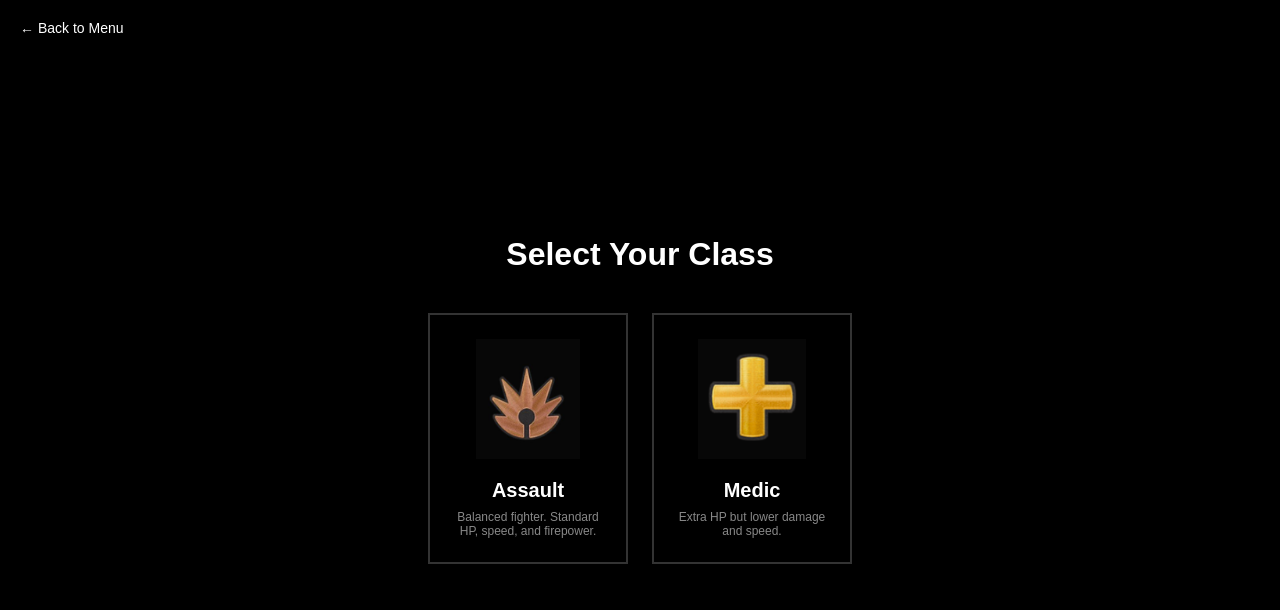
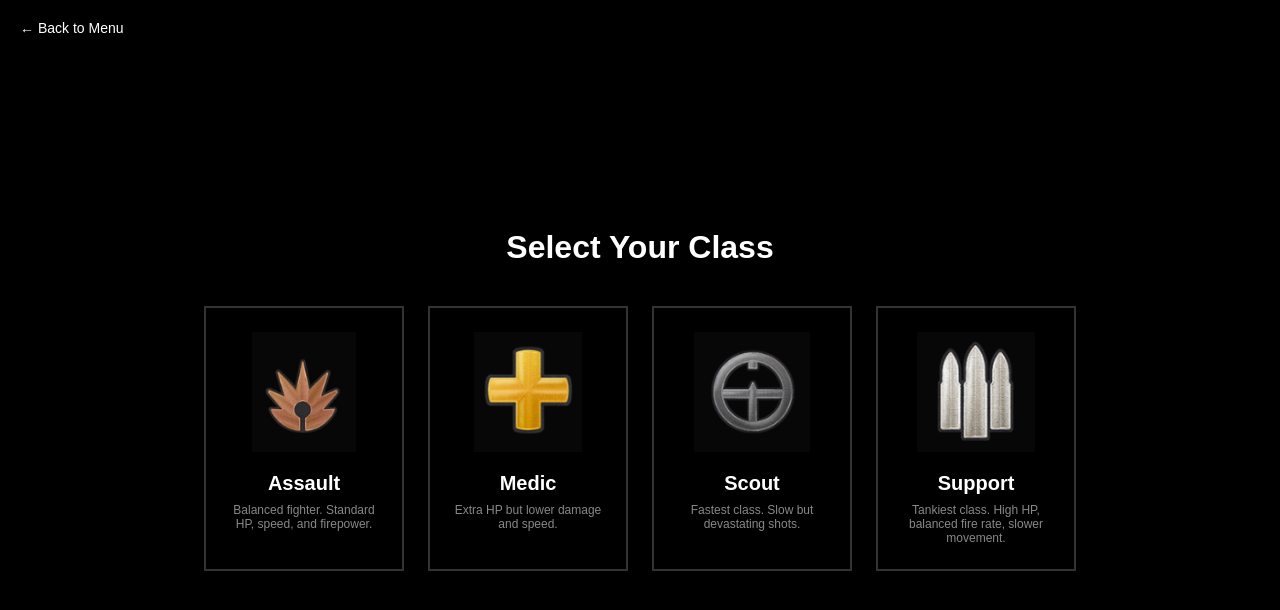
Before and after one commit to rlastre/diep-multiplayer, a Flask app: page /class-select in a window 1280 px wide. Shown: the top 610 px of the page. Run offline with Flask 3, Linux system fonts and the light colour scheme; the visitor is signed in with stand-in values (Sample User, id 1).

Commit message:
cont with classes

```diff
--- a/app.py
+++ b/app.py
@@ -33,24 +33,24 @@ CLASS_STATS = {
         'hp': 70,
         'max_hp': 70,
         'speed': 250,
-        'bullet_damage': 20,
-        'fire_rate': 200,
-        'bullet_speed': 400,
+        'bullet_damage': 45,
+        'fire_rate': 550,
+        'bullet_speed': 500,
     },
     'assault': {
         'hp': 100,
         'max_hp': 100,
         'speed': 180,
-        'bullet_damage': 10,
+        'bullet_damage': 25,
         'fire_rate': 250,
         'bullet_speed': 550,
     },
     'support': {
-        'hp': 150,
-        'max_hp': 150,
-        'speed': 140,
-        'bullet_damage': 30,
-        'fire_rate': 350,
+        'hp': 170,
+        'max_hp': 170,
+        'speed': 130,
+        'bullet_damage': 20,
+        'fire_rate': 300,
         'bullet_speed': 400,
     },
     'medic': {
--- a/templates/classSelect.html
+++ b/templates/classSelect.html
@@ -96,6 +96,19 @@
             <div class="class-desc">Extra HP but lower damage and speed.</div>
         </a>
 
+        <!-- Scout -->
+        <a href="{{ url_for('game', tank_class='scout') }}" class="class-card">
+            <img src="{{ url_for('static', filename='scout.png') }}" alt="Scout">
+            <div class="class-name">Scout</div>
+            <div class="class-desc">Fastest class. Slow but devastating shots.</div>
+        </a>
+
+        <!-- Support -->
+        <a href="{{ url_for('game', tank_class='support') }}" class="class-card">
+            <img src="{{ url_for('static', filename='support_class.png') }}" alt="Support">
+            <div class="class-name">Support</div>
+            <div class="class-desc">Tankiest class. High HP, balanced fire rate, slower movement.</div>
+        </a>
 
     </div>
 
```
Also changed, not shown: templates/game.html (+6 -6 lines).
